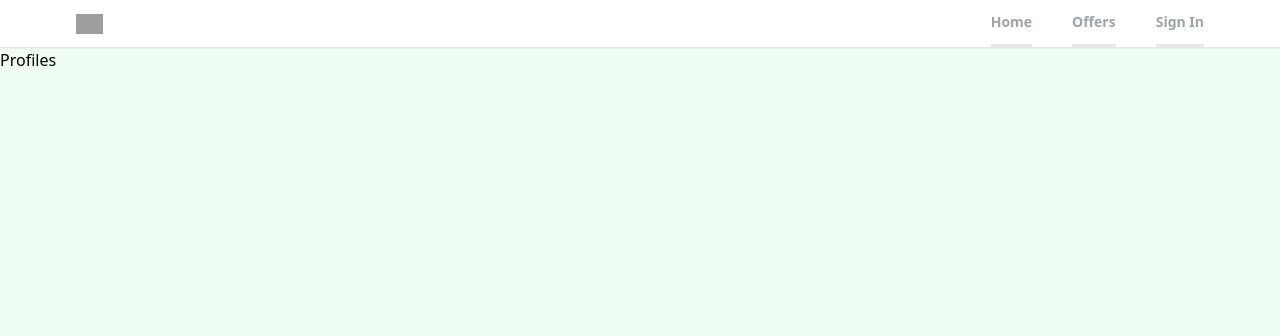
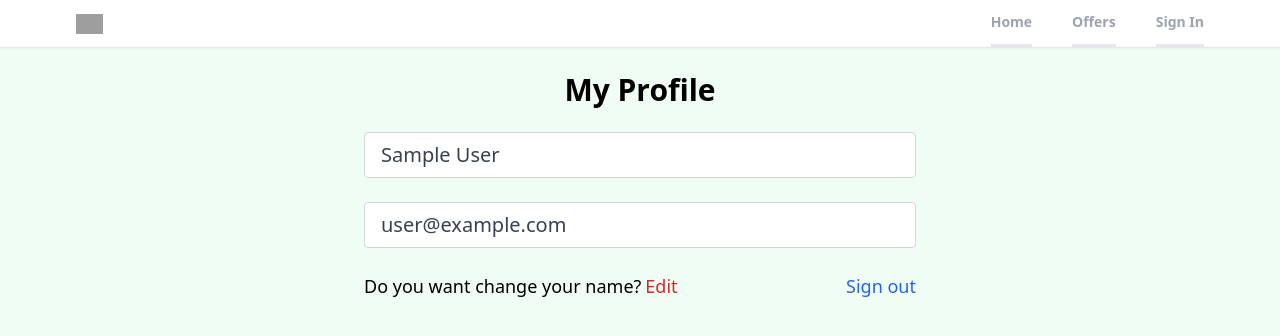
Before and after one commit to Hirusha1-cpu/realtor-clone-react, a React (Create React App) app: page /profile in a window 1280 px wide. Shown: the top 336 px of the page. Built offline with nearby package versions, Linux system fonts and the light colour scheme; no server answers; sample sign-in values are in the browser's storage; grey boxes are pictures that could not be loaded.

Commit message:
create private and custom hook for protecting the profile page and add the logout functionality

```diff
--- a/src/App.js
+++ b/src/App.js
@@ -5,6 +5,7 @@
 import Offers from "./pages/Offers";
 import SignIn from "./pages/SignIn";
 import SignUp from "./pages/SignUp";
+import PrivateRoute from "./components/PrivateRoute";
 import Header from "./components/Header";
 import {ToastContainer} from "react-toastify";
 import 'react-toastify/dist/ReactToastify.css';
@@ -17,7 +18,10 @@
        <Header/>
       <Routes>
         <Route path="/" element={<Home />}/>
+        <Route path="/profile" element={<PrivateRoute/>}>
         <Route path="/profile" element={<Profile />}/>
+        </Route>
+
         <Route path="/sign-in" element={<SignIn />}/>
         <Route path="/sign-up" element={<SignUp />}/>
         <Route path="/forgot-password" element={<ForgotPassword />}/>
--- /dev/null
+++ b/src/components/PrivateRoute.jsx
@@ -0,0 +1,10 @@
+import { Outlet, Navigate } from "react-router-dom";
+import {useAuthStatus} from "../hooks/useAuthStatus";
+
+export default function PrivateRoute() {
+  const {loggedIn, checkingStatus} = useAuthStatus();
+  if(checkingStatus){
+    return <h3>Loading...</h3>
+  }
+  return loggedIn? <Outlet/> : <Navigate to="/sign-in"/>
+}
--- /dev/null
+++ b/src/hooks/useAuthStatus.jsx
@@ -0,0 +1,19 @@
+import { getAuth, onAuthStateChanged } from "firebase/auth"
+import { useEffect, useState } from "react"
+
+
+export function useAuthStatus() {
+    const [loggedIn, setLoggedIn] = useState(false)
+    const [checkingStatus, setCheckingStatus] = useState(true)
+
+    useEffect(()=>{
+        const auth = getAuth()
+        onAuthStateChanged(auth, (user)=>{
+            if(user){
+                setLoggedIn(true)
+            }
+            setCheckingStatus(false)
+        })
+    },[])
+  return{loggedIn, checkingStatus}
+}
--- a/src/pages/Profile.jsx
+++ b/src/pages/Profile.jsx
@@ -1,10 +1,51 @@
+import { getAuth } from "firebase/auth";
+import { useState } from "react";
+import { useNavigate } from "react-router-dom";
 
 
-export default function profile() {
+export default function Profile() {
+  const auth = getAuth()
+  const navigate = useNavigate()
+  const [formData,setFormData] = useState({
+    name:auth.currentUser.displayName,
+    email:auth.currentUser.email,
+
+
+  })
+
+  const {name, email} = formData
+  function onLogout (){
+    auth.signOut()
+    navigate("/")
+  }
   return (
-    <div>
-        Profiles
+    <>
+    <section className="max-w-6xl mx-auto flex justify-center items-center flex-col">
+      <h1 className="text-3xl text-center mt-6 font-bold">My Profile</h1>
+      <div className="w-full md:w-[50%] mt-6 px-3 ">
+        <form>
+          {/*name input */}
+          <input type="text" id="name" value={name} disabled className="mb-6 w-full px-4 py-2 text-xl text-gray-700 bg-white border border-gray-300 rounded
+          transition ease-in-out"/>
+          {/* email input*/ }
+          <input type="email" id="email" value={email} disabled className="mb-6 w-full px-4 py-2 text-xl text-gray-700 bg-white border border-gray-300 rounded
+          transition ease-in-out"/>
 
-    </div>
+          <div className="flex justify-between whitespace-nowrap
+          text-sm sm:text-lg mb-6">
+            <p className="flex items-center ">Do you want change your name?
+            <span className="text-red-600 hover:text-red-700 transition ease-in-out
+            duration-200 ml-1 cursor-pointer">Edit</span>
+            </p>
+            <p onClick={onLogout} className="text-blue-600 hover:text-blue-800 transition
+            duration-200 ease-in-out cursor-pointer">Sign out</p>
+          </div>
+
+        </form>
+      </div>
+    </section>
+
+
+    </>
   )
 }
```
